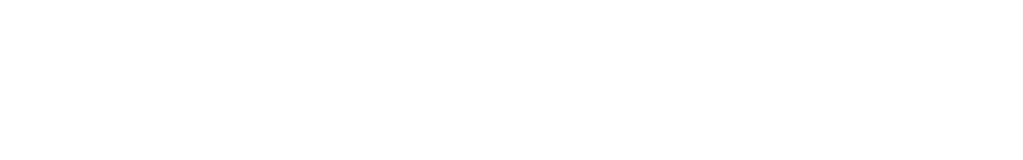
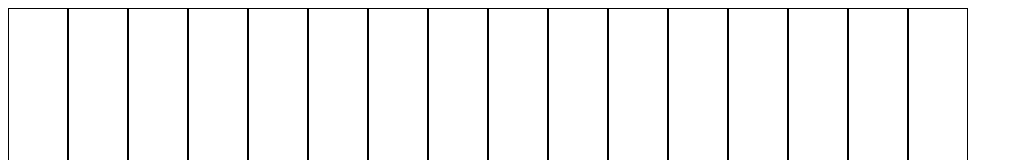
Before and after one commit to dangoodie/etch-a-sketch, a plain HTML site: page index.html in a window 1280 px wide. Shown: the top 160 px of the page, without its empty margins (0-1023 px from the left). Drawn offline with Linux system fonts and the light colour scheme.

Commit message:
single row now displaying evenly based on the container

```diff
--- a/etchASketch.js
+++ b/etchASketch.js
@@ -1 +1,7 @@
 const gameContainer = document.querySelector("#game-container");
+
+for (let i = 0; i < 16; i++) {
+  const div = document.createElement('div');
+  gameContainer.appendChild(div);
+
+}
--- a/index.html
+++ b/index.html
@@ -5,6 +5,7 @@
   <meta http-equiv="X-UA-Compatible" content="IE=edge">
   <meta name="viewport" content="width=device-width, initial-scale=1.0">
   <title>Etch-A-Sketch</title>
+  <link rel="stylesheet" href="style.css">
 </head>
 <body>
   <div id="game-container"></div>
--- /dev/null
+++ b/style.css
@@ -0,0 +1,16 @@
+* {
+  box-sizing: border-box;
+}
+
+#game-container {
+  width: 960px;
+  height: 960px;
+  display: flex;
+  flex-wrap: wrap;
+  justify-content: space-between;
+}
+
+#game-container>div {
+  border: 1px solid black;
+  flex: auto;
+}
```
